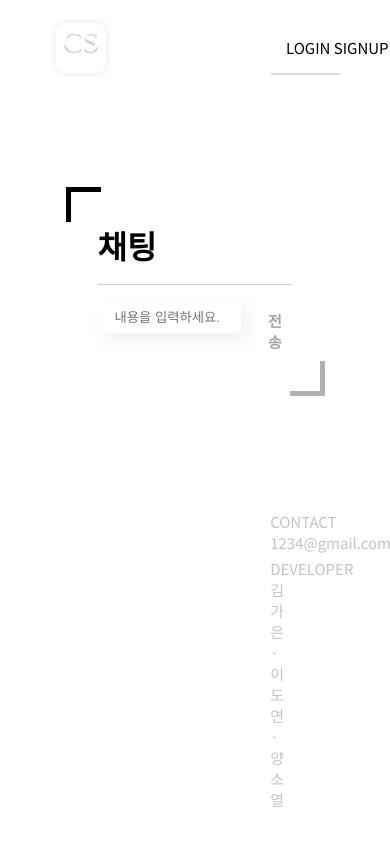
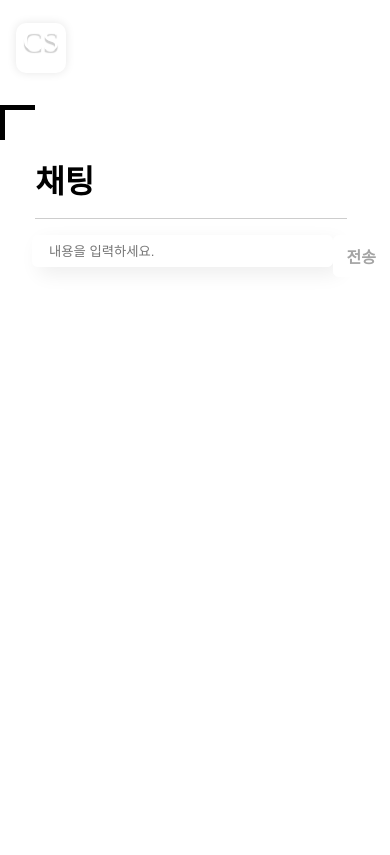
Before and after one commit to Soyuly/CodyShare, a Django app: page /chat in a window 390 px wide. After the commit the page ends 268 px from the top, so only its background shows below. Run offline with Django 3.2, Linux system fonts and the light colour scheme; some libraries are stand-ins or nearby versions; some web fonts are replaced.

Commit message:
모바일채팅

```diff
--- a/account/templates/login.html
+++ b/account/templates/login.html
@@ -42,7 +42,8 @@
 
     <div class="container-left__signup-text">
       <p>
-        아이디가 없다면? <a href=""><strong>회원가입하기</strong></a>
+        아이디가 없다면?
+        <a href="{% url 'signup' %}"><strong>회원가입하기</strong></a>
       </p>
     </div>
     <div class="design-line--bottom"></div>
--- a/account/views.py
+++ b/account/views.py
@@ -41,7 +41,7 @@ def signup_backend(request):
 
     if request.method  == 'POST':
         account = Account()
-        account.photo = request.FILES['photo']
+        account.photo = request.FILES.get('photo', False)
         account.nickname = request.POST['nickname']
         account.birth = request.POST['birth']
         account.gender = request.POST['gender']
--- a/codyshare/templates/chat.html
+++ b/codyshare/templates/chat.html
@@ -2,11 +2,15 @@
 <script src="https://cdn.jsdelivr.net/npm/jquery@3.6.0/dist/jquery.min.js"></script>
 <link rel="stylesheet" href="{% static 'css/message.css' %}" />
 {% endblock %} {% block content %}
+<meta
+  name="viewport"
+  content="initial-scale=1.0,user-scalable=no,maximum-scale=1,width=device-width"
+/>
 <div class="container">
   <div class="design-line--top"></div>
   <h1>채팅</h1>
 
-  <div style="display: flex">
+  <div class="inputdiv" style="display: flex">
     <input
       class="message-form__input"
       type="text"
--- a/config/templates/base.html
+++ b/config/templates/base.html
@@ -29,7 +29,9 @@
         <a class="link" href="{% url 'main_logout' %}">CS</a>
       </div>
       {% endif %}
+      <h1 class="mobile_logo">코디쉐어 로비</h1>
       <div class="account">
+
         {% if request.user.is_authenticated %}
         <a class="link" href="{% url 'logout_backend' %}"
         >Logout&nbsp;</a
--- a/static/css/message.css
+++ b/static/css/message.css
@@ -115,3 +115,138 @@ textarea {
   display: flex;
   justify-content: flex-end;
 }
+
+@media (max-width: 480px) {
+  .inputdiv {
+    width: 100%;
+  }
+  .container {
+    width: 100vw;
+    height: 60vh;
+    margin-left: 0px;
+    margin-right: 0px;
+    /* border: 1px solid black; */
+    /* box-shadow: 15px 15px 40px rgba(0, 0, 0, 0.07); */
+    border-radius: 10px;
+  }
+
+  .container h1 {
+    margin-left: 2.2rem;
+    width: 80vw;
+    border-bottom: 1px solid rgb(205, 205, 205);
+    margin-top: -3rem;
+  }
+
+  .message-form {
+    display: flex;
+    margin: 2rem 0;
+  }
+
+  .message-form__input {
+    margin-left: 2rem;
+    display: block;
+    box-shadow: 7px 7px 20px rgba(0, 0, 0, 0.07);
+    border-radius: 5px;
+    border: 1px solid white;
+    margin-right: 0px;
+    width: 90%;
+    height: 30px;
+  }
+
+  .message-form__input:hover {
+    border: 1px solid black;
+  }
+
+  .message-form__submit {
+    width: 70px;
+
+    background-color: white;
+    border: 1px solid white;
+    font-size: 1rem;
+    font-weight: bold;
+    border-radius: 5px;
+
+    color: rgb(164, 164, 164);
+  }
+
+  .message-form__submit:hover {
+    color: black;
+  }
+
+  .recieve {
+    display: inline-block;
+    padding: 0.5rem;
+    border-radius: 3px;
+    margin: 0.5rem 0;
+    background-color: rgb(217, 217, 217);
+    text-align: left !important;
+    margin-right: 10px;
+  }
+
+  .send {
+    display: inline-block;
+    padding: 0.5rem;
+    border-radius: 3px;
+    margin: 0.5rem 0;
+    background-color: rgb(216, 228, 243);
+    text-align: right !important;
+    margin-left: 10px;
+  }
+
+  /* 디자인선 */
+  .design-line--top {
+    margin-left: 2rem;
+    position: relative;
+    top: -3rem;
+    left: -2rem;
+    width: 30px;
+    height: 30px;
+    border-top: 5px solid black;
+    border-left: 5px solid black;
+  }
+
+  .design-line--bottom {
+    display: none;
+  }
+
+  header .account {
+    display: none;
+  }
+
+  footer {
+    display: none;
+  }
+
+  .message-form__target {
+    display: block;
+    box-shadow: 7px 7px 20px rgba(0, 0, 0, 0.07);
+    border-radius: 5px;
+    border: 1px solid white;
+    margin-right: 1rem;
+    width: 10%;
+    height: 30px;
+    padding: 0 1rem;
+  }
+
+  textarea {
+    border: 1px solid black;
+    resize: none;
+    width: 100%;
+  }
+
+  .recieve_div {
+    width: 100%;
+    display: flex;
+    justify-content: flex-start;
+  }
+
+  .send_div {
+    width: 100%;
+    display: flex;
+    justify-content: flex-end;
+  }
+
+  header .logo {
+    margin-left: 1rem;
+  }
+}
--- a/static/css/nav.css
+++ b/static/css/nav.css
@@ -47,7 +47,6 @@ header .account {
   color: inherit;
 }
 
-
 footer {
   margin-top: 10em;
   margin-bottom: 3em;
@@ -61,3 +60,16 @@ footer {
 footer .footer_info {
   margin-bottom: 5px;
 }
+
+.mobile_logo {
+  display: none;
+}
+@media (max-width: 480px) {
+  .mobile_logo {
+    margin: 0px;
+    margin-right: 8rem;
+    font-family: "Noto Sans KR", sans-serif;
+    font-size: 1.7rem;
+    color: #e0e0e0;
+  }
+}
```
Also changed, not shown: codyshare/templates/detail.html (+6 -2 lines), codyshare/templates/mypage.html (+17 -12 lines), static/img/logo.png (added), static/img/user.png.
